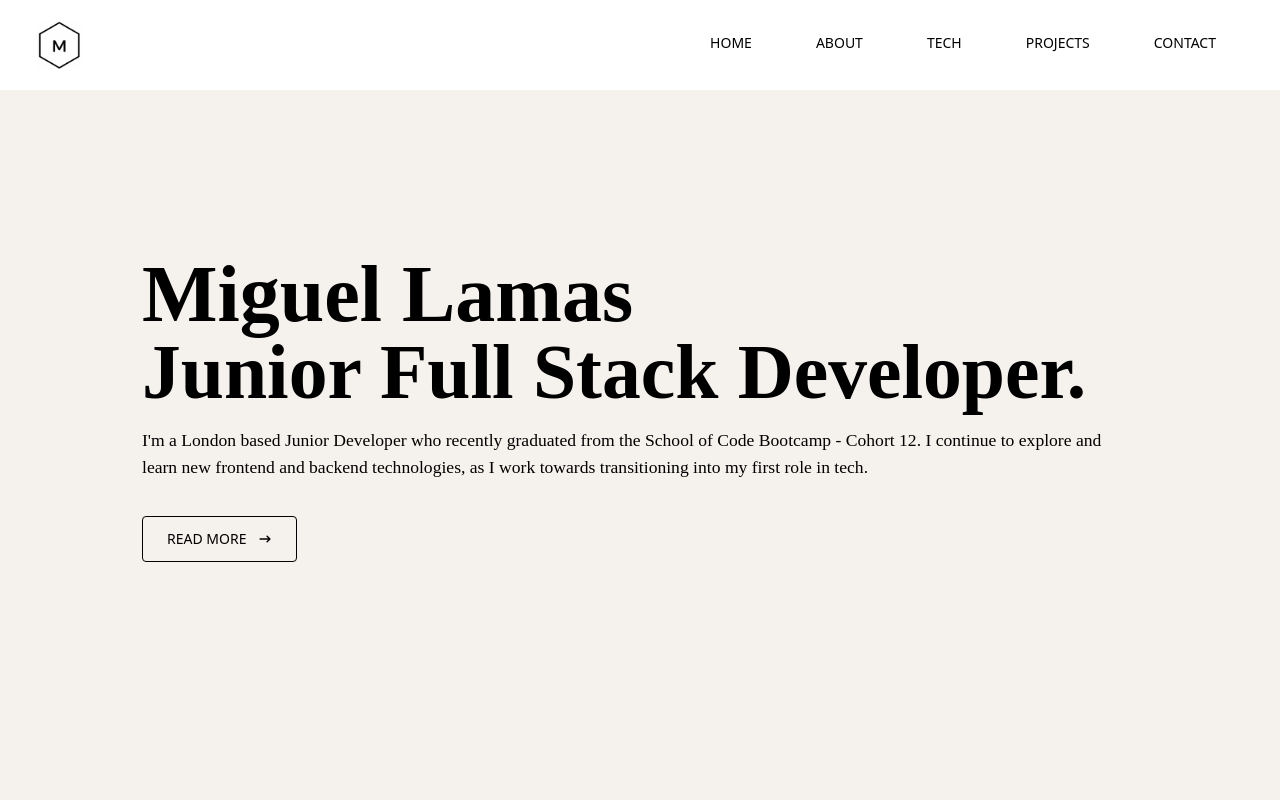
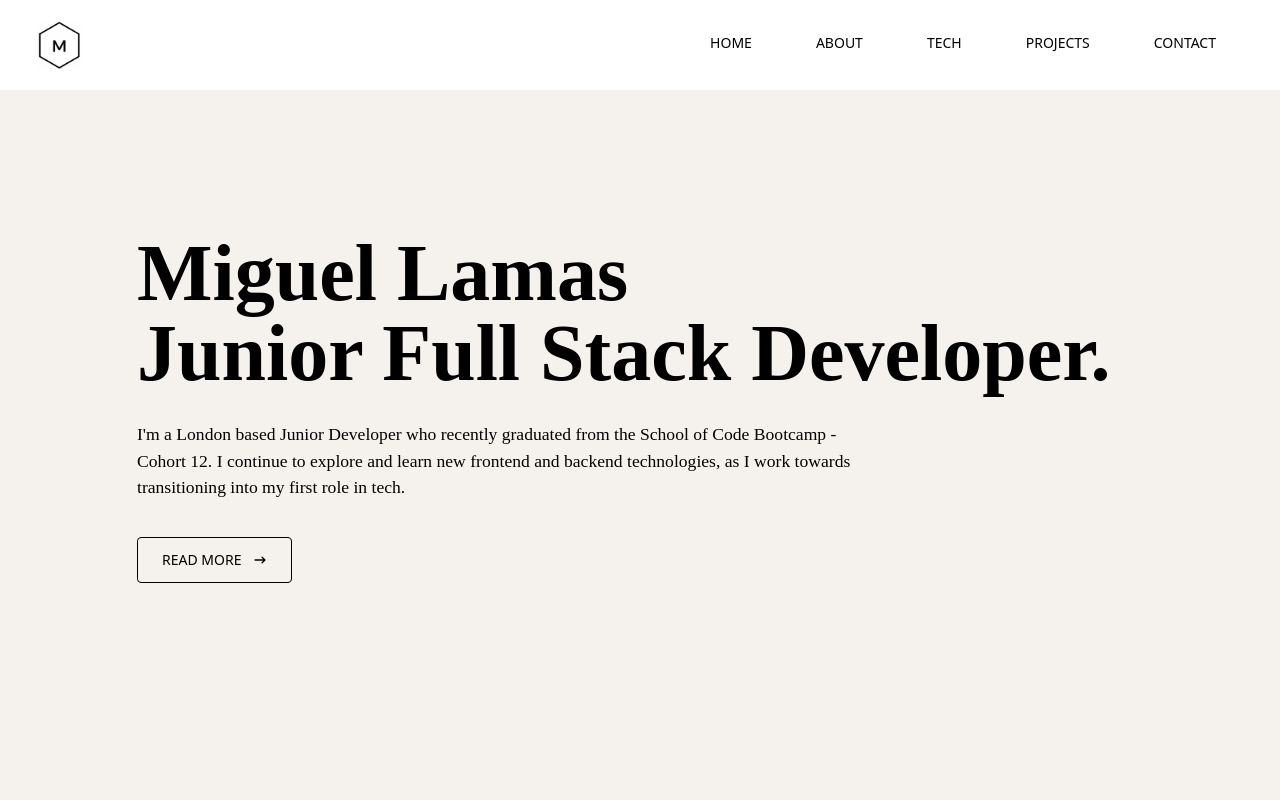
Before and after one commit to MiguelLamas/Portfolio, a React (Create React App) app: page / in a window 1280 px wide. Shown: the top 800 px of the page. Built offline with nearby package versions, Linux system fonts and the light colour scheme.

Commit message:
changes to Home page hierarchy

```diff
--- a/src/components/About.js
+++ b/src/components/About.js
@@ -17,14 +17,14 @@ function About() {
                 <p>I have a real passion for collaborating, creativity and people. </p>
             </div>
             <div>
-                <p className="font-extralight my-1 mx-4">
+                <p className="font-light my-1 mx-4">
                 Before deciding to dive head first into a career in tech, I spent 15 years as a Photography Producer, managing and seeking out new business opportunities in advertising for commercial photographers. This helped me develop strong analytical, problem solving and people skills within a creative environment, which I really enjoy.
                 </p>
                 <br></br>
-                <p className="font-extralight my-1 mx-4">I can learn and adapt to new and complex challenges quickly, and aim to continue learning and evolving.
+                <p className="font-light my-1 mx-4">I can learn and adapt to new and complex challenges quickly, and aim to continue learning and evolving.
                 I'm keen to find my voice within the right tech role, where I can add value to a team, and continue to develop my skills working on products and experiences that bring value to peoples' lives.</p>
                 <br></br>
-                <p className="font-extralight my-1 mx-4">
+                <p className="font-light my-1 mx-4">
                 I'm passionate about music, and I love discovering new music and going to live shows. I'm also a keen football/sports fan, enjoy good food and wine, art/design, architecture, film and reportage photography.
                 </p>
             </div>
--- a/src/index.css
+++ b/src/index.css
@@ -103,7 +103,7 @@
     left: 0px;
     width: 100%;
     height: 100vh;
-    font-weight: 700;
+    font-weight: 600;
     background-color: #f5f1ed;
     display: flex;
     flex-direction: column;
@@ -130,7 +130,7 @@
 }
 
 .home-container {
-    max-width: 1060px;
+    max-width: 1070px;
     margin-left: auto;
     margin-right: auto;
     padding-top: 3rem;
@@ -160,8 +160,8 @@
 @media only screen and (max-width: 375px)
 {
     .home-h1 {
-        font-size: 2.6rem;
-        line-height: 3rem;
+        font-size: 2.5rem;
+        line-height: 2.5rem;
 
     }
 }
@@ -170,13 +170,13 @@
 .home-h2 {
     font-size: 3.5rem;
     line-height: 3.3rem;
-    font-weight: 700;
+    font-weight: 600;
     color: #000;
 }
 
 @media (min-width: 640px) {
     .home-h2 {
-        font-size: 4.85rem;
+        font-size: 5rem;
         line-height: 1;
     }
 }
@@ -192,9 +192,9 @@
 
 .home-p {
     font-size: 1.1rem;
-    padding-top: 1rem;
+    padding-top: 1.75rem;
     padding-bottom: 0.25rem;
-    max-width: 1000px;
+    max-width: 750px;
     color: #000;
 }
 
```
